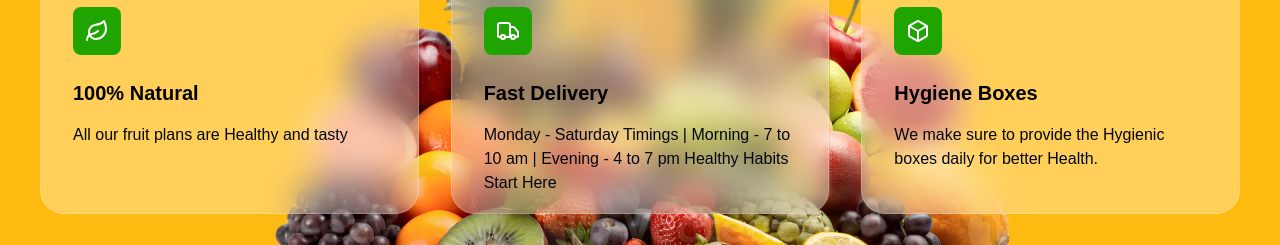
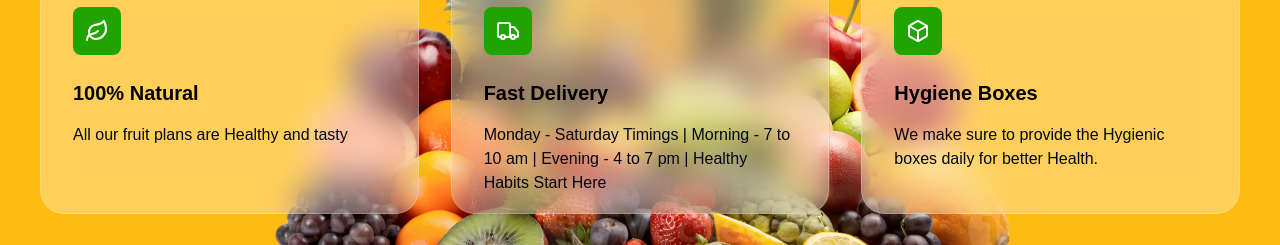
Before and after one commit to FruitBite/Fruti_bite, a Next.js app: page / in a window 1280 px wide. Shown: the part 4280-4525 px from the top of the page. Built offline with nearby package versions, Linux system fonts and the light colour scheme.

Commit message:
Update Howwedo.jsx

```diff
--- a/src/components/Home/Howwedo.jsx
+++ b/src/components/Home/Howwedo.jsx
@@ -37,7 +37,7 @@ const Howwedo = () => {
     {
       icons: <Truck />,
       title: "Fast Delivery",
-      paragraph: " Monday - Saturday Timings | Morning - 7 to 10 am | Evening - 4 to 7 pm Healthy Habits Start Here ",
+      paragraph: " Monday - Saturday Timings | Morning - 7 to 10 am | Evening - 4 to 7 pm | Healthy Habits Start Here ",
     },
     {
       icons: <Box />,
```
